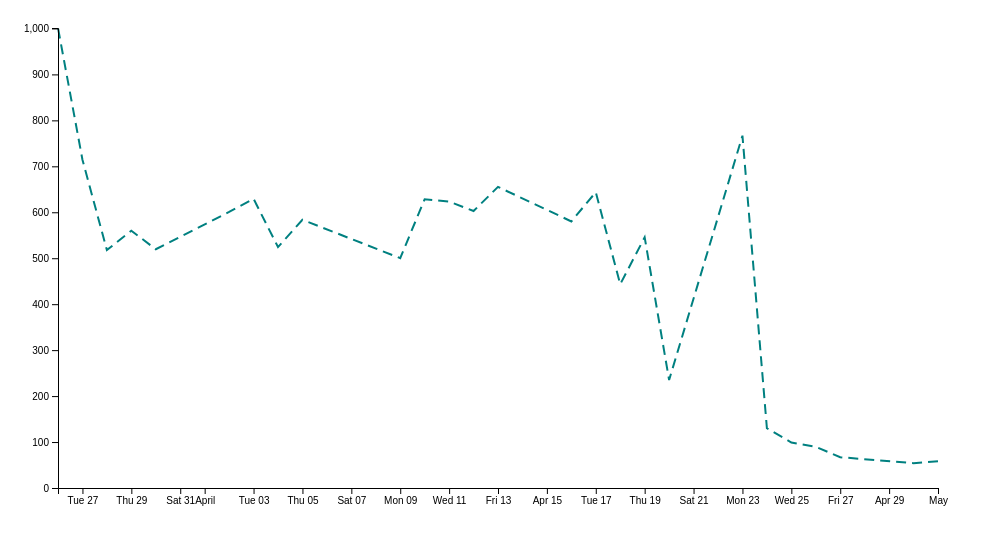
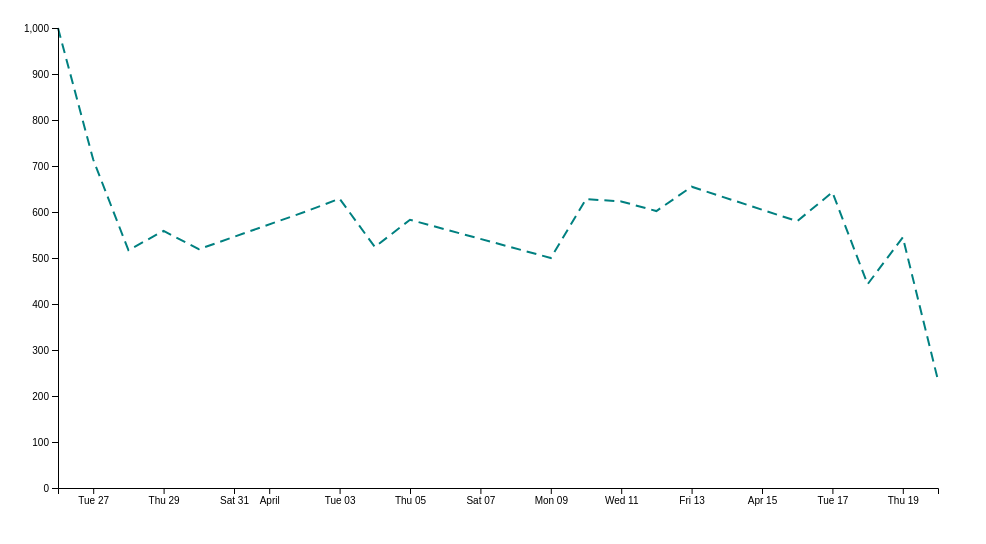
Before and after one commit to beqa-bumbeishvili/forecast-line-chart, a plain HTML site: page index.html in a window 1280 px wide. Shown: the whole page, without its empty margins (0-986 px from the left). Drawn offline with Linux system fonts and the light colour scheme.

Commit message:
put data into json

```diff
--- a/data/data.csv
+++ /dev/null
@@ -1,27 +0,0 @@
-date,close
-1-May-12,58.13
-30-Apr-12,53.98
-27-Apr-12,67.00
-26-Apr-12,89.70
-25-Apr-12,99.00
-24-Apr-12,130.28
-23-Apr-12,766.70
-20-Apr-12,234.98
-19-Apr-12,545.44
-18-Apr-12,443.34
-17-Apr-12,643.70
-16-Apr-12,580.13
-13-Apr-12,655.23
-12-Apr-12,602.77
-11-Apr-12,623.20
-10-Apr-12,628.44
-9-Apr-12,500.23
-5-Apr-12,583.68
-4-Apr-12,524.31
-3-Apr-12,629.32
-2-Apr-12,600.63
-30-Mar-12,519.55
-29-Mar-12,559.86
-28-Mar-12,517.62
-27-Mar-12,714.48
-26-Mar-12,1000.98
--- /dev/null
+++ b/data/data.json
@@ -0,0 +1,217 @@
+{
+    "lineData": [
+        {
+            "type": "actual",
+            "data": [
+                {
+                    "date": "26-Mar-12",
+                    "close": 1000
+                },
+                {
+                    "date": "27-Mar-12",
+                    "close": 714
+                },
+                {
+                    "date": "28-Mar-12",
+                    "close": 517
+                },
+                {
+                    "date": "29-Mar-12",
+                    "close": 559
+                },
+                {
+                    "date": "30-Mar-12",
+                    "close": 519
+                },
+                {
+                    "date": "2-Apr-12",
+                    "close": 600
+                },
+                {
+                    "date": "3-Apr-12",
+                    "close": 629
+                },
+                {
+                    "date": "4-Apr-12",
+                    "close": 524
+                },
+                {
+                    "date": "5-Apr-12",
+                    "close": 583
+                },
+                {
+                    "date": "9-Apr-12",
+                    "close": 500
+                },
+                {
+                    "date": "10-Apr-12",
+                    "close": 628
+                },
+                {
+                    "date": "11-Apr-12",
+                    "close": 623
+                },
+                {
+                    "date": "12-Apr-12",
+                    "close": 602
+                },
+                {
+                    "date": "13-Apr-12",
+                    "close": 655
+                },
+                {
+                    "date": "16-Apr-12",
+                    "close": 580
+                },
+                {
+                    "date": "17-Apr-12",
+                    "close": 643
+                },
+                {
+                    "date": "18-Apr-12",
+                    "close": 443
+                },
+                {
+                    "date": "19-Apr-12",
+                    "close": 545
+                },
+                {
+                    "date": "20-Apr-12",
+                    "close": 234
+                }
+            ]
+        },
+        {
+            "type": "prediction1",
+            "data": [
+                {
+                    "date": "23-Apr-12",
+                    "close": 816
+                },
+                {
+                    "date": "24-Apr-12",
+                    "close": 930
+                },
+                {
+                    "date": "25-Apr-12",
+                    "close": 899
+                },
+                {
+                    "date": "26-Apr-12",
+                    "close": 989
+                },
+                {
+                    "date": "27-Apr-12",
+                    "close": 967
+                },
+                {
+                    "date": "30-Apr-12",
+                    "value": 853
+                },
+                {
+                    "date": "1-May-12",
+                    "close": 858
+                }
+            ]
+        },
+        {
+            "type": "prediction2",
+            "data": [
+                {
+                    "date": "23-Apr-12",
+                    "close": 766
+                },
+                {
+                    "date": "24-Apr-12",
+                    "close": 130
+                },
+                {
+                    "date": "25-Apr-12",
+                    "close": 99
+                },
+                {
+                    "date": "26-Apr-12",
+                    "close": 89
+                },
+                {
+                    "date": "27-Apr-12",
+                    "close": 67
+                },
+                {
+                    "date": "30-Apr-12",
+                    "value": 53
+                },
+                {
+                    "date": "1-May-12",
+                    "close": 58
+                }
+            ]
+        },
+        {
+            "type": "prediction3",
+            "data": [
+                {
+                    "date": "23-Apr-12",
+                    "close": 766
+                },
+                {
+                    "date": "24-Apr-12",
+                    "close": 130
+                },
+                {
+                    "date": "25-Apr-12",
+                    "close": 99
+                },
+                {
+                    "date": "26-Apr-12",
+                    "close": 89
+                },
+                {
+                    "date": "27-Apr-12",
+                    "close": 67
+                },
+                {
+                    "date": "30-Apr-12",
+                    "value": 53
+                },
+                {
+                    "date": "1-May-12",
+                    "close": 58
+                }
+            ]
+        },
+        {
+            "type": "prediction4",
+            "data": [
+                {
+                    "date": "23-Apr-12",
+                    "close": 766
+                },
+                {
+                    "date": "24-Apr-12",
+                    "close": 130
+                },
+                {
+                    "date": "25-Apr-12",
+                    "close": 99
+                },
+                {
+                    "date": "26-Apr-12",
+                    "close": 89
+                },
+                {
+                    "date": "27-Apr-12",
+                    "close": 67
+                },
+                {
+                    "date": "30-Apr-12",
+                    "value": 53
+                },
+                {
+                    "date": "1-May-12",
+                    "close": 58
+                }
+            ]
+        }
+    ]
+}
--- a/index.html
+++ b/index.html
@@ -21,13 +21,12 @@
     <script src="scripts/d3script.js"></script>
 
     <script>
-        d3.csv("data/data.csv", function (error, data) {
-
+        d3.json("data/data.json", function (error, data) {
             var chart = renderChart()
                 // .svgHeight(window.innerHeight-30)
                 // .svgWidth(window.innerWidth-30)
                 // .container('#myGraph')
-                .data(data)
+                .data(data["lineData"][0]["data"])
                 .debug(true)
                 .run()
         });
--- a/scripts/d3script.js
+++ b/scripts/d3script.js
@@ -98,7 +98,9 @@ function renderChart(params) {
         .attr("fill", "none")
         .attr("stroke", "teal")
         .attr("stroke-width", attrs.lineWidth)
-        .style("stroke-dasharray", ("10, 6"));
+        .style("stroke-dasharray", function(d,i){
+          return "10, 6";
+        });
 
       var bottomAxisWrapper = patternify({ container: chart, selector: 'bottom-axis-wrapper', elementTag: 'g' })
       bottomAxisWrapper
```
